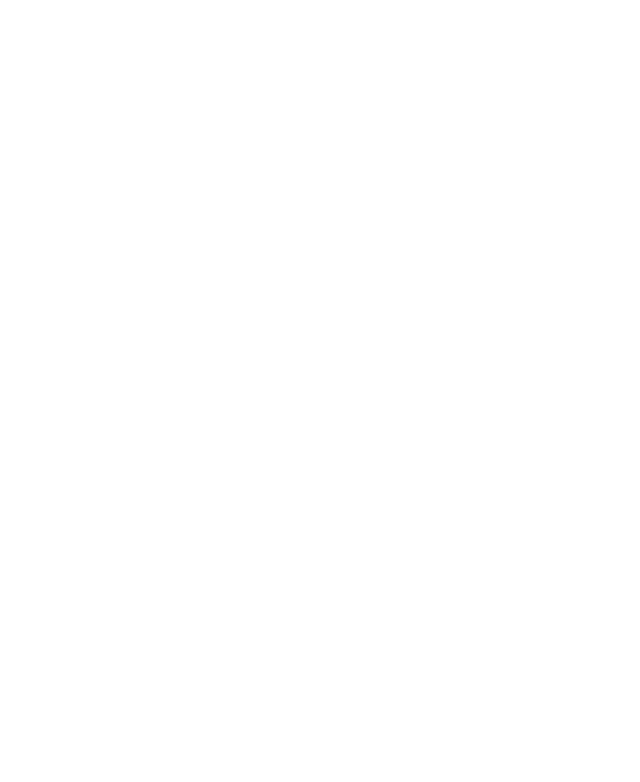
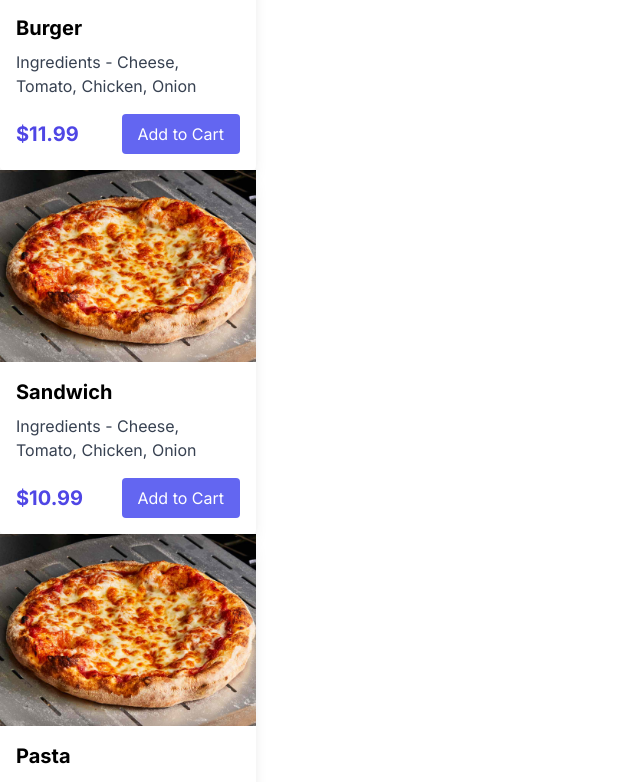
Before and after one commit to RealPhilos/resturant_website_team_project, a Next.js app in the folder frontend/: page /menu in a window 1280 px wide. Shown: the part 598-1380 px from the top of the page, without its empty margins (0-640 px from the left). Before the commit the page ends 800 px from the top, so only its background shows below. Built offline with nearby package versions, Linux system fonts and the light colour scheme.

Commit message:
implemented menu-card for menus with fake data

```diff
--- a/frontend/src/app/menu/page.jsx
+++ b/frontend/src/app/menu/page.jsx
@@ -1,9 +1,63 @@
 import React from 'react';
 
 function MenuPage() {
+  const menus = [
+    {
+      name: 'Pizza',
+      description: 'Ingredients - Cheese, Tomato, Chicken, Onion',
+      price: 12.99,
+    },
+    {
+      name: 'Burger',
+      description: 'Ingredients - Cheese, Tomato, Chicken, Onion',
+      price: 11.99,
+    },
+    {
+      name: 'Sandwich',
+      description: 'Ingredients - Cheese, Tomato, Chicken, Onion',
+      price: 10.99,
+    },
+    {
+      name: 'Pasta',
+      description: 'Ingredients - Cheese, Tomato, Chicken, Onion',
+      price: 11.49,
+      image: '/pasta.jpeg',
+    },
+    {
+      name: 'Burger',
+      description: 'Ingredients - Cheese, Tomato, Chicken, Onion',
+      price: 12.99,
+    },
+    {
+      name: 'Sandwich',
+      description: 'Ingredients - Cheese, Tomato, Chicken, Onion',
+      price: 12.99,
+    },
+  ];
   return (
-    <div>
-      <h2>Delicious Menus</h2>
+    <div className='w-full grid-cols-3'>
+      <h2 className='text-4xl'>Delicious Menus</h2>
+      {menus.map((menu, idx) => (
+        <div key={idx} className='w-1/5 bg-white rounded shadow-lg'>
+          <img
+            src='/pizza.jpeg'
+            alt='Food'
+            className='w-full h-48 object-cover'
+          />
+          <div className='p-4'>
+            <h3 className='text-xl font-bold mb-2'>{menu.name}</h3>
+            <p className='text-gray-700'>{menu.description}</p>
+            <div className='mt-4 flex justify-between items-center'>
+              <span className='text-xl font-bold text-indigo-600'>
+                ${menu.price}
+              </span>
+              <button className='bg-indigo-500 text-white px-4 py-2 rounded'>
+                Add to Cart
+              </button>
+            </div>
+          </div>
+        </div>
+      ))}
     </div>
   );
 }
```
Also changed, not shown: frontend/public/pizza.jpeg (added).
